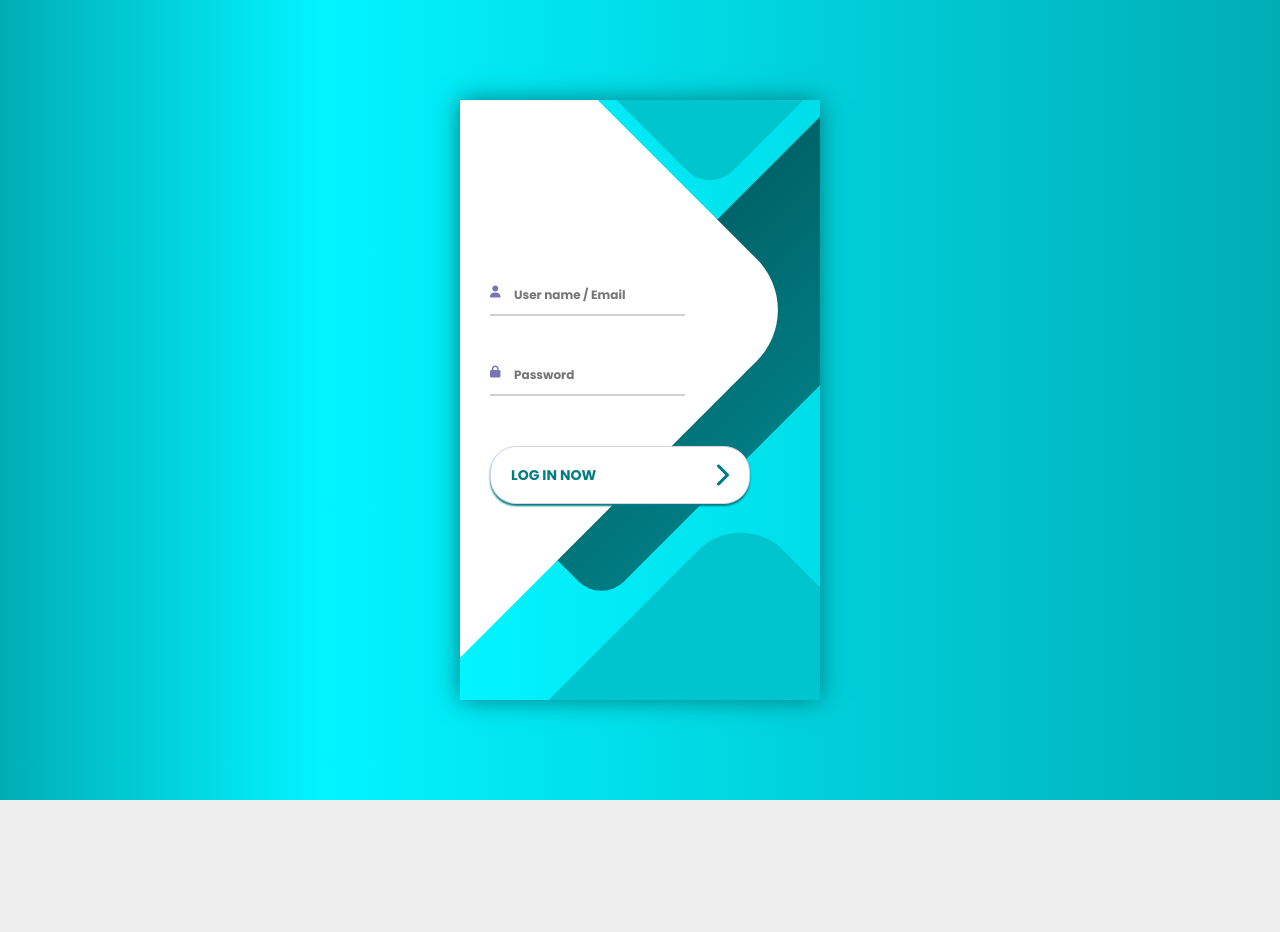
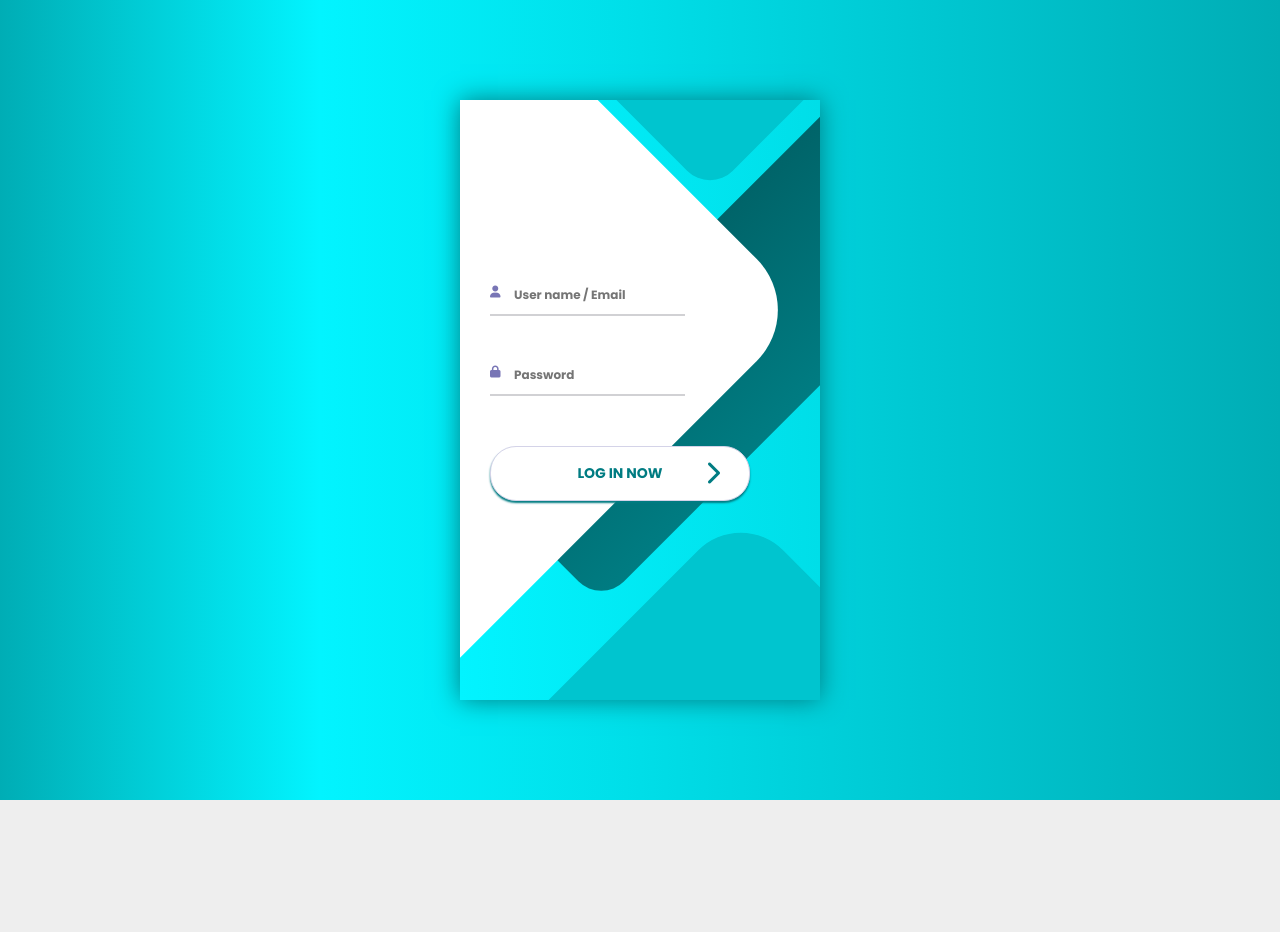
Before and after one commit to Bidyut-Kr-Das/Institute_project, a PHP site: page / in a window 1280 px wide. Run offline with PHP 8.4, Linux system fonts and the light colour scheme.

Commit message:
Login mandatory function added

```diff
--- a/css/style.css
+++ b/css/style.css
@@ -656,7 +656,15 @@ form {
     outline: none;
 }
 
-.button__iconn {
+.login .buttonDivLogin {
+    position: relative;
+}
+
+.login .buttonDivLogin .button__iconn {
+    position: absolute;
+    top: 1.5rem;
+    /* left: 0; */
+    right: 3rem;
     font-size: 24px;
     margin-left: auto;
     color: #007c82;
--- a/group_add.php
+++ b/group_add.php
@@ -1,6 +1,11 @@
 <?php
 include("connection/connection.php");
 include("nav.php");
+session_start();
+if(empty($_SESSION['id'])){
+    @header("location:index.php?msg=unknown Admin");
+    exit();
+}
 $addingGroup = false;
 $edittingGroup = false;
 $deletingGroup = false;
--- a/index.php
+++ b/index.php
@@ -1,6 +1,20 @@
 <?php
 include("header.php");
 session_start();
+if (isset($_REQUEST['mode'])) {
+	$username = $_REQUEST['username'];
+	$password = md5($_REQUEST['password']);
+	$query = "SELECT * FROM `admin` WHERE `username`='$username' ";
+	$res = mysqli_query($connection, $query);
+	if (mysqli_num_rows($res) != 0) {
+		$rowarr = mysqli_fetch_array($res);
+		if ($password == $rowarr['password']) {
+			$_SESSION['id'] = $rowarr['id'];
+			@header("location:group_add.php");
+		}
+	}
+}
+
 
 ?>
 
@@ -10,18 +24,24 @@ session_start();
 	<div class="screen">
 		<div class="screen__content">
 			<form class="login">
+				<input type="hidden" name="mode" value="1">
 				<div class="login__field">
 					<i class="login__icon fas fa-user"></i>
-					<input type="text" class="login__input" placeholder="User name / Email">
+					<input type="text" class="login__input" name="username" placeholder="User name / Email" required
+						autocomplete="off">
 				</div>
 				<div class="login__field">
 					<i class="login__icon fas fa-lock"></i>
-					<input type="password" class="login__input" placeholder="Password">
+					<input type="password" class="login__input" name="password" placeholder="Password" required
+						autocomplete="off">
 				</div>
-				<button class="button login__submiit">
+				<!-- <button class="button login__submiit">
 					<span class="button__text">Log In Now</span>
+				</button> -->
+				<div class="buttonDivLogin">
+					<input type="submit" class="login__submiit" value="Log In Now">
 					<i class="button__iconn fas fa-chevron-right"></i>
-				</button>
+				</div>
 			</form>
 
 		</div>
--- a/stud_from.php
+++ b/stud_from.php
@@ -1,5 +1,10 @@
 <?php
 include("header.php");
+session_start();
+if (empty($_SESSION['id'])) {
+    @header("location:index.php?msg=unknown Admin");
+    exit();
+}
 
 if (isset($_REQUEST['mode'])) {
 
--- a/subjectAdd.php
+++ b/subjectAdd.php
@@ -1,4 +1,9 @@
 <?php
+session_start();
+if (empty($_SESSION['id'])) {
+    @header("location:index.php?msg=unknown Admin");
+    exit();
+}
 if (empty($_REQUEST['groupId'])) {
     @header("location:group_add.php?msg=No Group Found");
     exit();
--- a/teacherreg.php
+++ b/teacherreg.php
@@ -1,5 +1,10 @@
 <?php
 include("header.php");
+session_start();
+if (empty($_SESSION['id'])) {
+    @header("location:index.php?msg=unknown Admin");
+    exit();
+}
 if (isset($_REQUEST['mode'])) {
     $teachFName = $_REQUEST['teachFName'];
     $teachLName = $_REQUEST['teachLName'];
```
